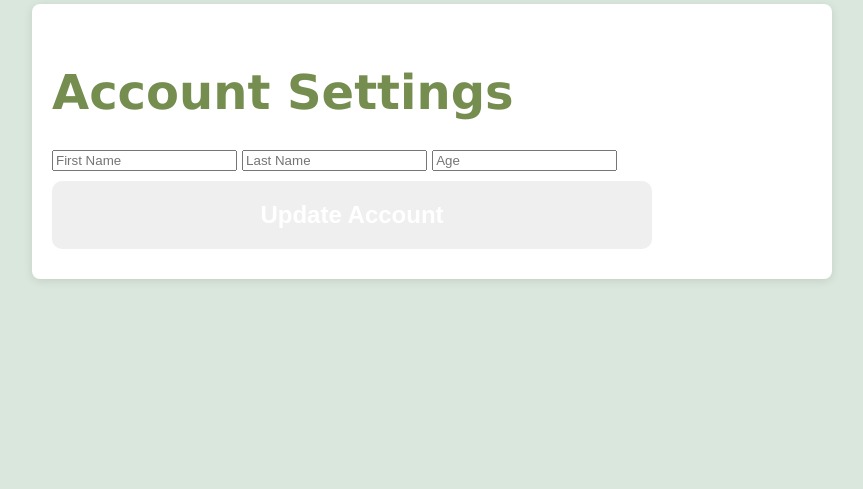
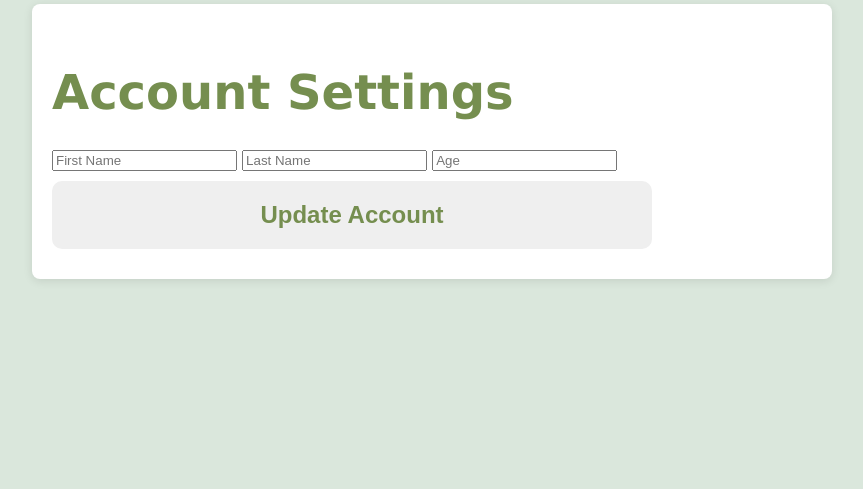
Before and after one commit to NoahN08/Smart-Stock-Rocket, a Flask app: page /account in a window 1280 px wide. Shown: the part 136-625 px from the top of the page, without its empty margins (208-1071 px from the left). Run offline with Flask 3, Linux system fonts and the light colour scheme.

Commit message:
Update styles.css

```diff
--- a/static/styles.css
+++ b/static/styles.css
@@ -266,7 +266,7 @@ button {
     cursor: pointer;
     font-size: 1.5rem;
     font-weight: bold;
-    color: white;
+    color: #758e4f;
     transition: transform 0.2s, box-shadow 0.2s;
 }
 
```
